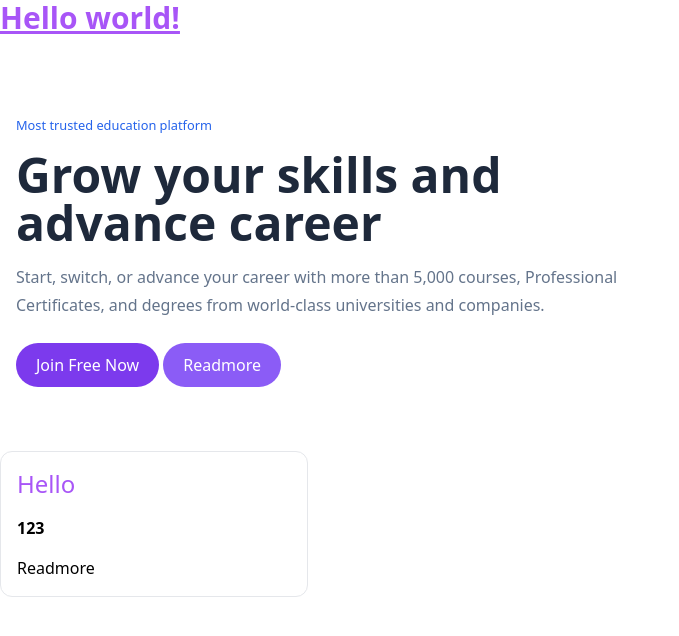
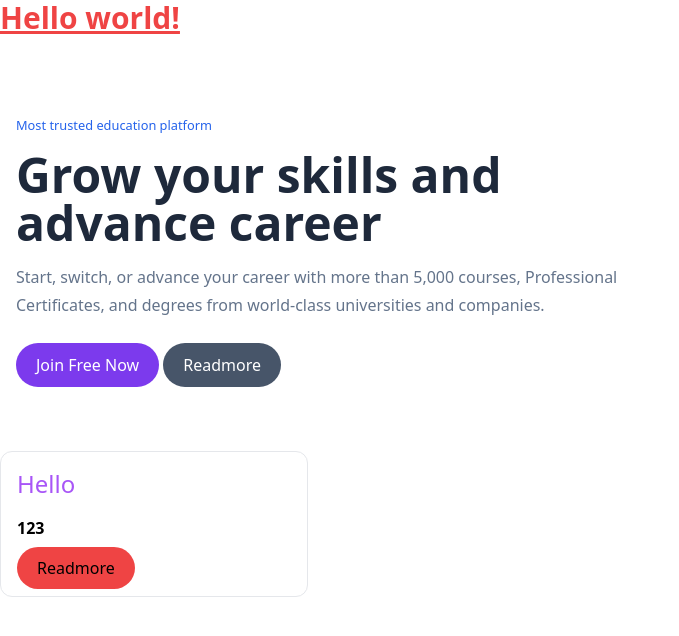
Before and after one commit to codescandy/gulp-tailwindcss, a website: page src/index.html in a window 1280 px wide. Shown: the whole page, without its empty margins (0-679 px from the left). Drawn offline with Linux system fonts and the light colour scheme.

Commit message:
scss to css concept

```diff
--- a/gulpfile.js
+++ b/gulpfile.js
@@ -78,8 +78,8 @@ const uglify = require('gulp-uglify');
 
  // Task for compiling our CSS files using PostCSS
 function Tcss(callback) {
-  // return src(paths.src.scss) // read .css files from ./src/ folder
-   return src("./src/*.css") // read .css files from ./src/ folder
+  return src(paths.src.scss) // read .css files from ./src/ folder
+   // return src("./src/*.css") // read .css files from ./src/ folder
         .pipe(postcss([ require('tailwindcss'),])) // compile using postcss
        // .pipe(dest("./assets/css")) // paste them in ./assets/css folder
          .pipe(dest(paths.src.css))
--- a/src/index.html
+++ b/src/index.html
@@ -4,12 +4,12 @@
       <meta charset="UTF-8" />
       <meta http-equiv="X-UA-Compatible" content="IE=edge" />
       <meta name="viewport" content="width=device-width, initial-scale=1.0" />
-      <link href="./assets/css/input.css" rel="stylesheet" />
+      <link href="./assets/css/style.css" rel="stylesheet" />
 
       <title>Gulp Js with TailwindCSS</title>
    </head>
    <body>
-      <h1 class="text-3xl font-bold underline text-purple-500">Hello world!</h1>
+      <h1 class="text-3xl font-bold underline text-red-500">Hello world!</h1>
       <section class="py-16">
          <div class="container mx-auto px-4">
             <div class="grid md:grid-cols-2 items-center sm:grid-cols-1 gap-8">
@@ -22,7 +22,7 @@
                      </p>
                   </div>
                   <a href="#!" class="bg-violet-600 py-2.5 px-5 text-white inline-flex rounded-full hover:bg-violet-700 font-medium">Join Free Now</a>
-                  <a href="#!" class="bg-violet-500 text-white py-2.5 px-5 inline-flex rounded-full hover:bg-violet-700 font-medium">Readmore</a>
+                  <a href="#!" class="bg-slate-600 text-white py-2.5 px-5 inline-flex rounded-full hover:bg-violet-700 font-medium">Readmore</a>
                </div>
             </div>
          </div>
@@ -38,7 +38,7 @@
                   </div>
                   <div class="font-semibold text-md">123</div>
                   <div>
-                     <a href="#!">Readmore</a>
+                     <a href="#!" class="bg-red-500 py-2.5 px-5 rounded-full">Readmore</a>
                   </div>
                </div>
             </div>
```
Also changed, not shown: src/assets/css/style.css (added).
